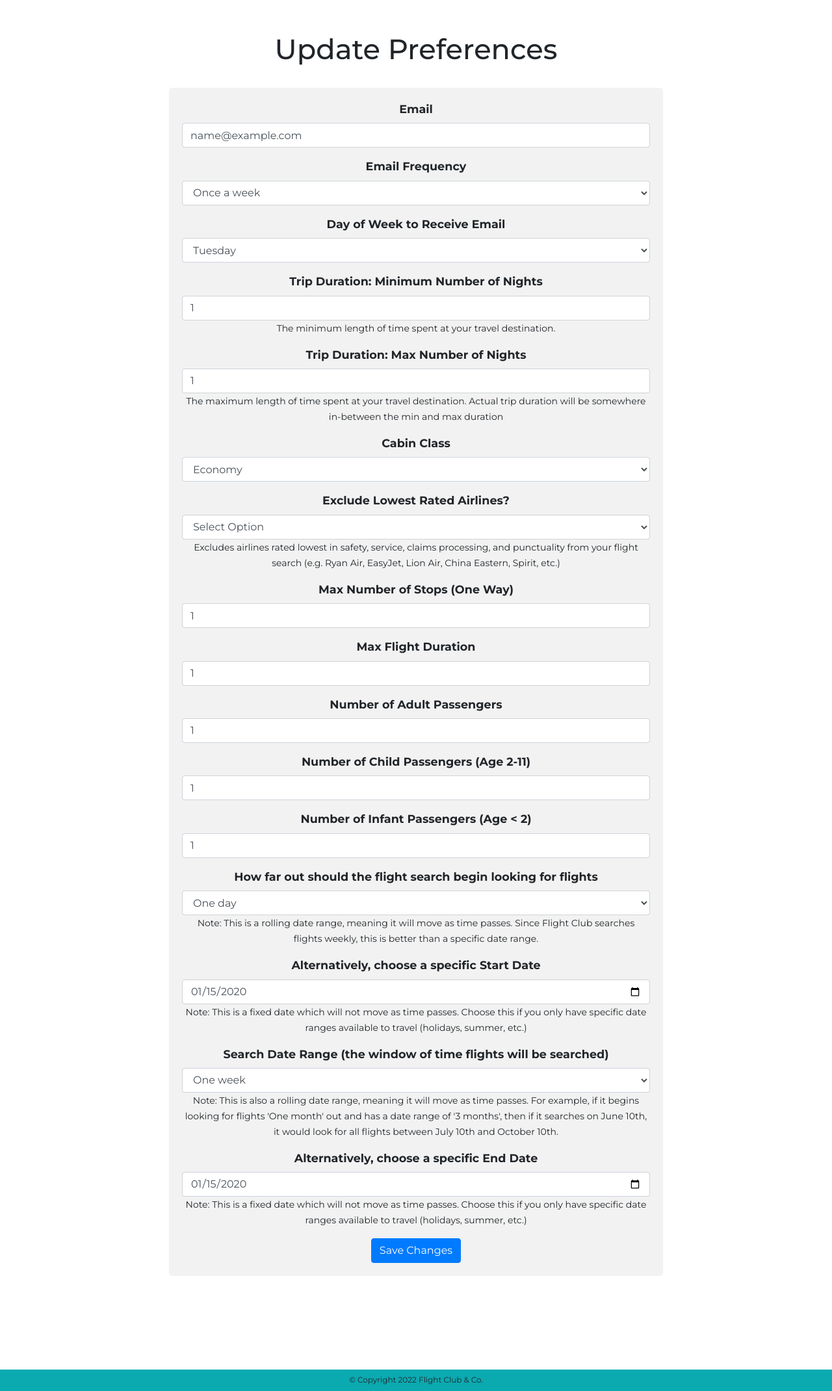
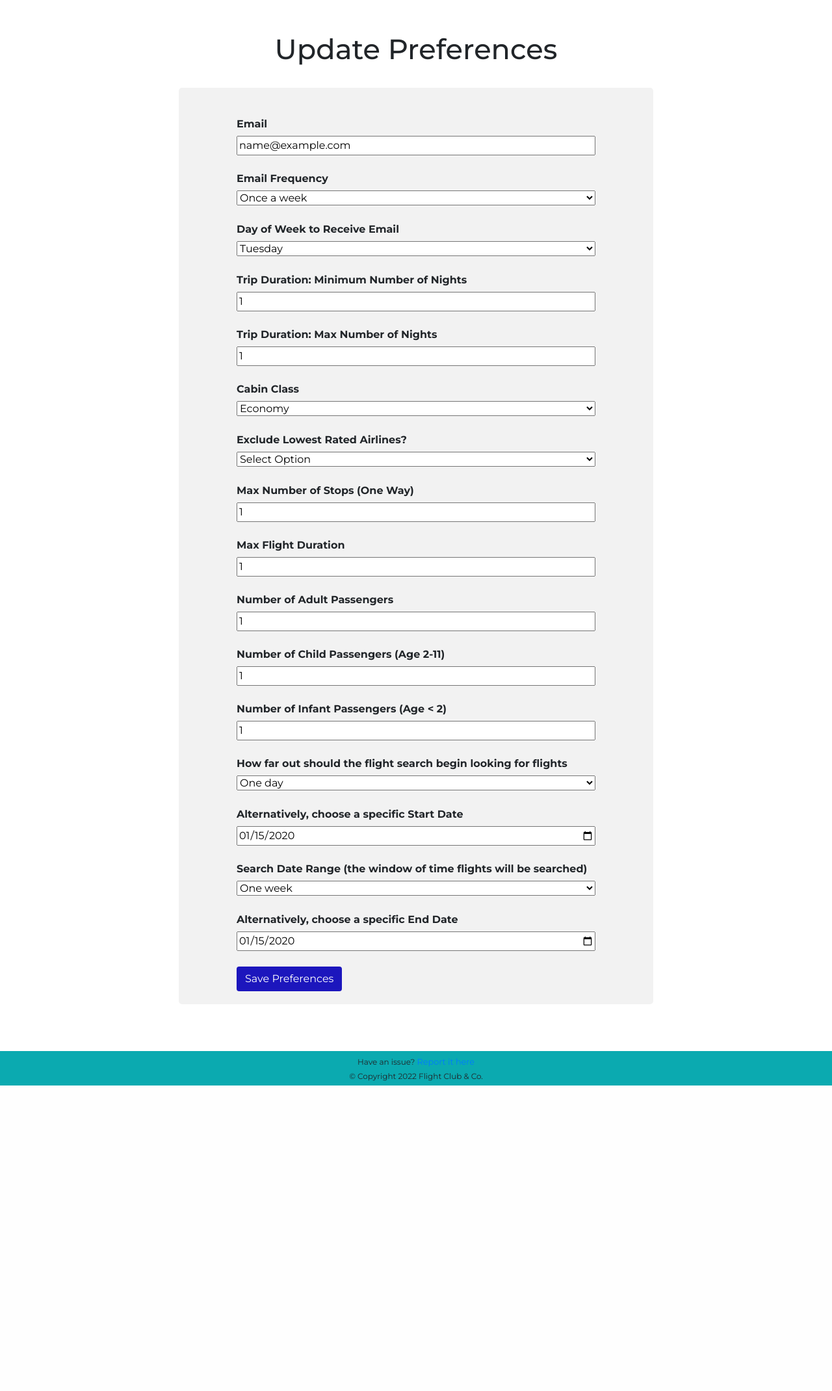
Before and after one commit to gregh13/Flight-Club, a Flask app: page /update_preferences in a window 1280 px wide. Shown: the part 102-2242 px from the top of the page at 65% size. After the commit the page ends 1772 px from the top, so only its background shows below. Run offline with Flask 2, Linux system fonts and the light colour scheme; a user stored in the database is signed in; tables that the repository leaves empty hold one stand-in row (values such as "Sample post"); some libraries are stand-ins or nearby versions.

Commit message:
huge update: add 'Report issue' to footer, change login, register, and preference form into a manual form (previously 'quickform')

```diff
--- a/forms.py
+++ b/forms.py
@@ -61,7 +61,7 @@ class ResetPassword(FlaskForm):
 
 class SubmitTicketForm(FlaskForm):
     issue_subject = StringField("Subject of Issue", validators=[InputRequired()])
-    issue_description = StringField("Description of Issue", validators=[InputRequired()])
+    issue_description = TextAreaField("Description of Issue", validators=[InputRequired()])
     submit = SubmitField("Submit")
 
 
--- a/main.py
+++ b/main.py
@@ -209,6 +209,7 @@ def landing_page():
 
 @app.route('/confirm_your_account/<confirm_string>', methods=["GET"])
 def confirm_your_account(confirm_string):
+    page_title = "Confirm Your Account"
     all_users = User.query.all()
     for user in all_users:
         if user.confirmed:
@@ -217,10 +218,12 @@ def confirm_your_account(confirm_string):
         if user.confirmation_token == confirm_string:
             user.confirmed = True
             db.session.commit()
+
+            login_user(user)
             return render_template("confirmation_success.html")
-        return render_template("confirm_your_account.html")
+        return render_template("confirm_your_account.html", page_title=page_title)
 
-    return render_template("confirm_your_account.html")
+    return render_template("confirm_your_account.html", page_title=page_title)
 
 
 @app.route('/reset_your_password', methods=["GET", "POST"])
@@ -327,7 +330,7 @@ def authenticate_reset_password(user_recovery_string):
 def submit_ticket():
     form = SubmitTicketForm()
     if form.validate_on_submit():
-        user = User.query.filter_by(user_id=current_user.id).first()
+        user = User.query.filter_by(id=current_user.id).first()
         print(user.email)
         # send email to user as a copy of their ticket
         # send email to FlightClub to notify of a ticket submission
@@ -552,7 +555,7 @@ def login():
             flash(f"Sorry, there is no account for '{email}' in our database.")
             return redirect(url_for('login'))
         if not user.confirmed:
-            return render_template("confirm_your_account.html")
+            return render_template("confirm_your_account.html", page_title="Confirm Your Account")
         if check_password_hash(user.password, password):
             # flash("Login Successful")
             login_user(user)
@@ -596,14 +599,14 @@ def create_an_account(join_type):
         db.session.add(user)
         db.session.commit()
 
-        params = {"confirmation_token": confirmation_string, "name": user.name}
-        send_email(company_email=company_email, company_name=company_name,
-                   user_name=user.name, user_email=user.email,
-                   subject="Account Confirmation", params=params,
-                   template_id=5, api_key=api_key)
+        # params = {"confirmation_token": confirmation_string, "name": user.name}
+        # send_email(company_email=company_email, company_name=company_name,
+        #            user_name=user.name, user_email=user.email,
+        #            subject="Account Confirmation", params=params,
+        #            template_id=5, api_key=api_key)
 
         preferences = Preferences(
-            user_pref=current_user,
+            user_pref=user,
             email=user.email,
             email_frequency=1,
             email_day=4,
@@ -622,16 +625,16 @@ def create_an_account(join_type):
         db.session.add(preferences)
         db.session.commit()
 
-        destinations = Destinations(user_dest=current_user)
+        destinations = Destinations(user_dest=user)
         db.session.add(destinations)
         db.session.commit()
 
-        flight_deals = FlightDeals(user_deals=current_user)
+        flight_deals = FlightDeals(user_deals=user)
         db.session.add(flight_deals)
         db.session.commit()
 
         # flash("Account created successfully. Please confirm your account.")
-        return render_template("confirm_your_account.html")
+        return render_template("confirm_your_account.html", page_title=page_title)
     return render_template('register.html', form=form, page_title=page_title)
 
 
--- a/static/css/styles.css
+++ b/static/css/styles.css
@@ -13,7 +13,7 @@ body{
 body::after {
   content: '';
   display: block;
-  height: 33px; /* Set same as footer's height */
+  height: 53px; /* Set same as footer's height */
 }
 
 /* Footer */
@@ -27,7 +27,7 @@ body::after {
   position: absolute;
   bottom: 0;
   width: 100%;
-  height: 33px;
+  height: 53px;
 }
 
 
--- a/templates/footer.html
+++ b/templates/footer.html
@@ -1,6 +1,6 @@
   <footer id="footer">
-    <p>© Copyright 2022 Flight Club & Co.</p>
-
+      Have an issue? <a class="button" style="font-size: 0.8rem;" href="{{ url_for('submit_ticket') }}"> Report it here</a>
+    <p style="margin-top: 4px;">© Copyright 2022 Flight Club & Co.</p>
   </footer>
 </body>
 </html>
--- a/templates/header.html
+++ b/templates/header.html
@@ -42,7 +42,7 @@
 
             <div class="collapse navbar-collapse" id="navbarSupportedContent">
                 <ul class="navbar-nav ml-auto">
-                    {% if not current_user.is_authenticated %}
+                    {% if not current_user.is_authenticated: %}
                     <li class="nav-item active">
                         <a class="nav-link" href="{{ url_for('login') }}">Login</a>
                     </li>
@@ -52,7 +52,7 @@
                     <li class="nav-item active">
                         <a class="nav-link" href="{{ url_for('landing_page') }}">Home <span class="sr-only">(current)</span></a>
                     </li>
-                    {% else %}
+                    {% else: %}
                     <li class="nav-item active">
                         <a class="nav-link" href="{{ url_for('user_home') }}">Home <span class="sr-only">(current)</span></a>
                     </li>
--- a/templates/login.html
+++ b/templates/login.html
@@ -33,9 +33,6 @@
           </form>
                 </div>
         </div>
-
-<!--        {{ wtf.quick_form(form, novalidate=True, button_map={"submit": "primary"}) }}-->
-
       </div>
     </div>
   </div>
--- a/templates/register.html
+++ b/templates/register.html
@@ -7,7 +7,7 @@
       <div class="col-lg-6 col-md-8 mx-auto content">
         <div class="form-container" style="text-align: left;">
             <div style="margin: 0% 10%;">
-          <form method="POST" action="">
+          <form method="POST" action="" novalidate="True">
                     {{ form.csrf_token }}
               <br>
               <strong>{{ form.name.label(style="margin-bottom: 6px;") }}</strong>
--- a/templates/update_preferences.html
+++ b/templates/update_preferences.html
@@ -5,13 +5,69 @@
 
 <div class="container">
     <div class="row">
-      <div class="col-lg-8 col-md-10 mx-auto form-container">
-
-       {{ wtf.quick_form(form, novalidate=True, button_map={"submit": "primary"}) }}
-<!--        <button class="w-100 btn btn-lg btn-custom" type="submit">Save Changes</button>-->
+      <div class="col-lg-8 col-md-10 mx-auto content">
+        <div class="form-container" style="text-align: left;">
+            <div style="margin: 0% 10%;">
+              <form method="POST" action="">
+                        {{ form.csrf_token }}
+                  <br>
+                  <strong>{{ form.email.label(style="margin-bottom: 6px;") }}</strong>
+                  {{ form.email(style="width:100%") }}
+                  <br><br>
+                  <strong>{{ form.email_frequency.label(style="margin-bottom: 6px;") }}</strong>
+                  {{ form.email_frequency(style="width:100%") }}
+                  <br><br>
+                  <strong>{{ form.email_day.label(style="margin-bottom: 6px;") }}</strong>
+                  {{ form.email_day(style="width:100%") }}
+                  <br><br>
+                  <strong>{{ form.min_nights.label(style="margin-bottom: 6px;") }}</strong>
+                  {{ form.min_nights(style="width:100%") }}
+                  <br><br>
+                  <strong>{{ form.max_nights.label(style="margin-bottom: 6px;") }}</strong>
+                  {{ form.max_nights(style="width:100%") }}
+                  <br><br>
+                  <strong>{{ form.cabin_class.label(style="margin-bottom: 6px;") }}</strong>
+                  {{ form.cabin_class(style="width:100%") }}
+                  <br><br>
+                  <strong>{{ form.exclude_airlines.label(style="margin-bottom: 6px;") }}</strong>
+                  {{ form.exclude_airlines(style="width:100%") }}
+                  <br><br>
+                  <strong>{{ form.max_stops.label(style="margin-bottom: 6px;") }}</strong>
+                  {{ form.max_stops(style="width:100%") }}
+                  <br><br>
+                  <strong>{{ form.max_flight_time.label(style="margin-bottom: 6px;") }}</strong>
+                  {{ form.max_flight_time(style="width:100%") }}
+                  <br><br>
+                  <strong>{{ form.num_adults.label(style="margin-bottom: 6px;") }}</strong>
+                  {{ form.num_adults(style="width:100%") }}
+                  <br><br>
+                  <strong>{{ form.num_children.label(style="margin-bottom: 6px;") }}</strong>
+                  {{ form.num_children(style="width:100%") }}
+                  <br><br>
+                  <strong>{{ form.num_infants.label(style="margin-bottom: 6px;") }}</strong>
+                  {{ form.num_infants(style="width:100%") }}
+                  <br><br>
+                  <strong>{{ form.search_start_date.label(style="margin-bottom: 6px;") }}</strong>
+                  {{ form.search_start_date(style="width:100%") }}
+                  <br><br>
+                  <strong>{{ form.specific_search_start_date.label(style="margin-bottom: 6px;") }}</strong>
+                  {{ form.specific_search_start_date(style="width:100%") }}
+                  <br><br>
+                  <strong>{{ form.search_length.label(style="margin-bottom: 6px;") }}</strong>
+                  {{ form.search_length(style="width:100%") }}
+                  <br><br>
+                  <strong>{{ form.specific_search_end_date.label(style="margin-bottom: 6px;") }}</strong>
+                  {{ form.specific_search_end_date(style="width:100%") }}
+                  <br><br>
+                  <button class="w-22 btn btn-md btn-custom" type="submit">Save Preferences</button>
+              </form>
+            </div>
+        </div>
+                <br>
       </div>
     </div>
   </div>
-<br><br><br><br><br><br>
+
+<br><br>
 {% include "footer.html" %}
 {% endblock %}
```
Also changed, not shown: templates/confirm_your_account.html (+14 -10 lines), templates/index.html (+5 -5 lines), templates/submit_ticket.html (added, +32 -0 lines).
